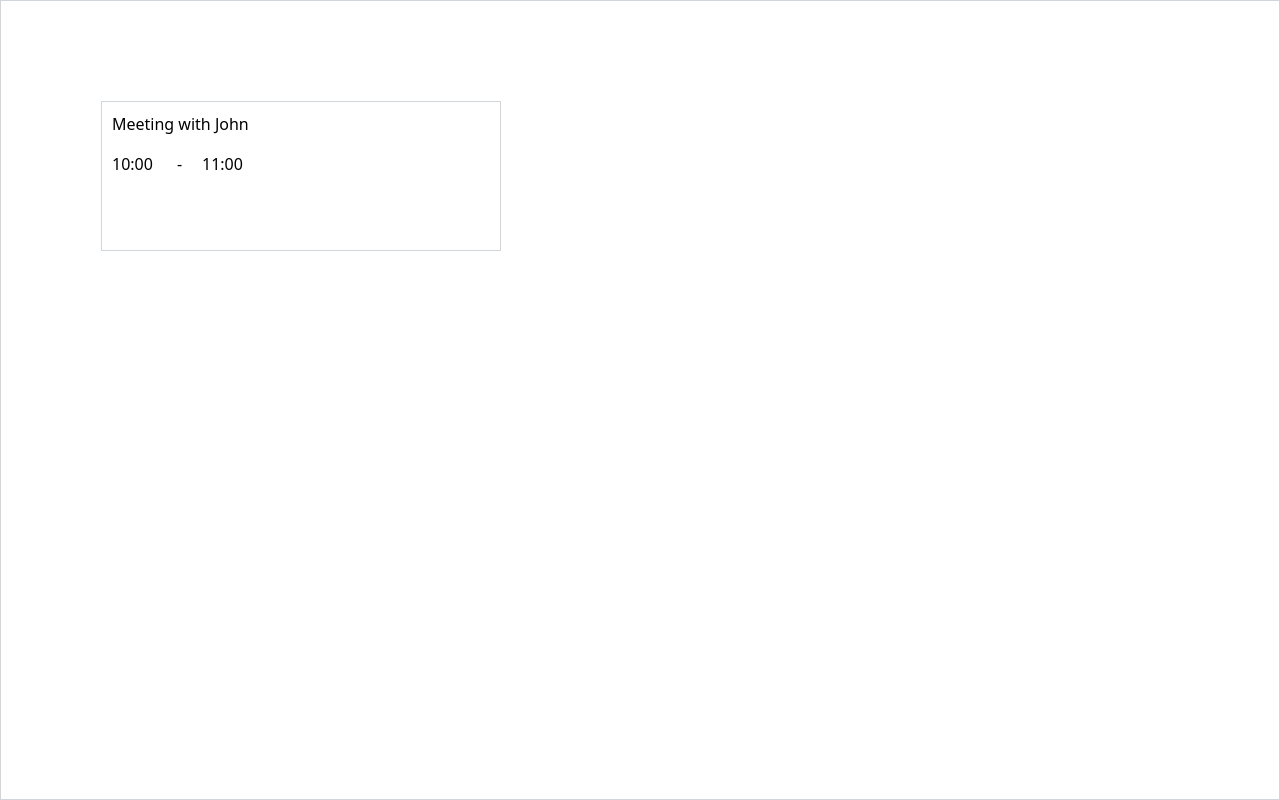
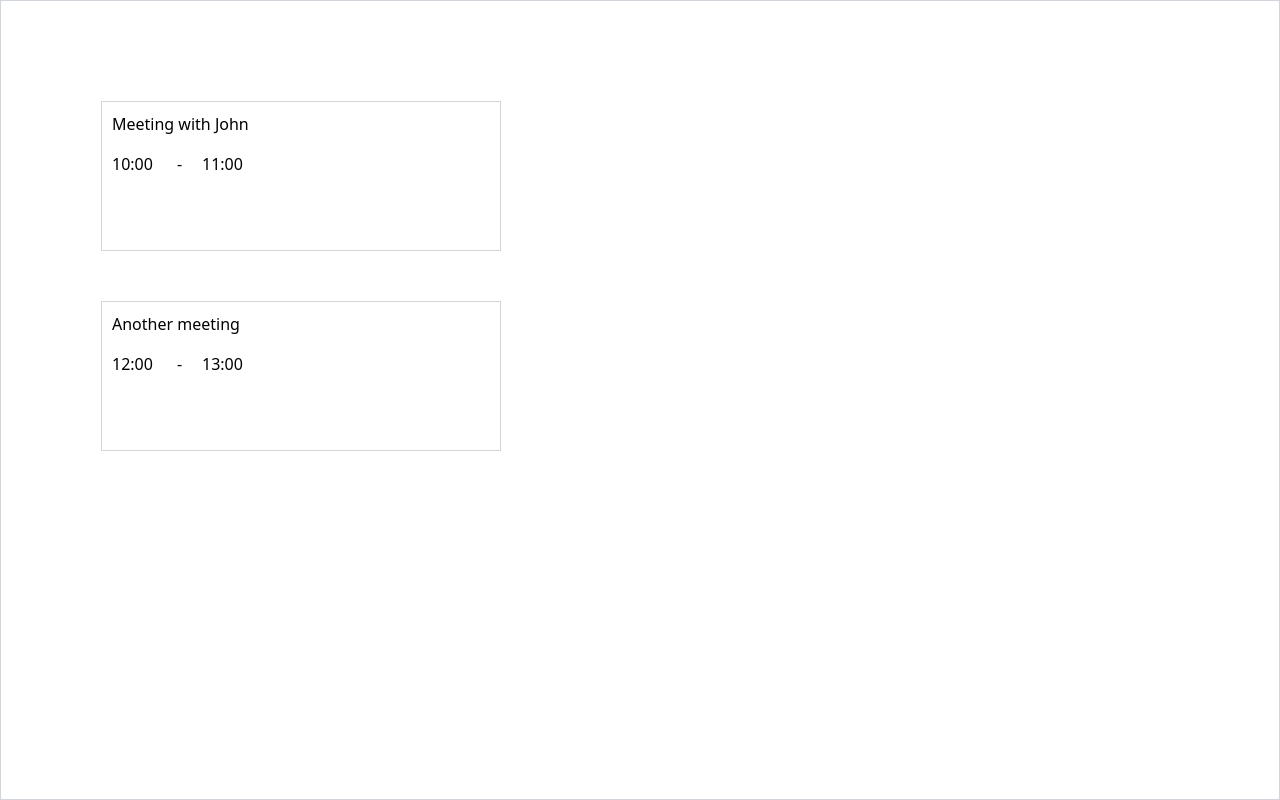
Before and after one commit to paulsonnentag/deck, a React (Vite) app: page / in a window 1280 px wide. Built offline with nearby package versions, Linux system fonts and the light colour scheme.

Commit message:
implement override

```diff
--- a/eslint.config.js
+++ b/eslint.config.js
@@ -24,6 +24,8 @@ export default tseslint.config(
         { allowConstantExport: true },
       ],
       "@typescript-eslint/no-explicit-any": "off",
+      "@typescript-eslint/no-unused-vars": "warn",
+      "no-unused-vars": "warn",
     },
   }
 );
--- a/src/main.tsx
+++ b/src/main.tsx
@@ -1,9 +1,63 @@
 import "./index.css";
 import { createRoot } from "react-dom/client";
 
-const card = {
-  view() {
-    const { width, height, x, y, children } = this as any;
+const OVERRIDES_MAP = Symbol("overrides_map");
+
+const $object = {
+  $override(object: any, props: any) {
+    const self = this as any;
+
+    let overridesMap: Map<Record<string, any>, Record<string, any>>;
+
+    // either use the existing overrides map (we need to be careful to not use an inherited overides map)
+    if (Object.prototype.hasOwnProperty.call(self, OVERRIDES_MAP)) {
+      overridesMap = self[OVERRIDES_MAP];
+
+      // .... or create a new one
+    } else {
+      overridesMap = self[OVERRIDES_MAP] = new Map();
+    }
+
+    let overrideObject: any = overridesMap.get(object);
+    if (!overrideObject) {
+      const protoOverideObject = self[OVERRIDES_MAP]?.get(object);
+      overrideObject = Object.create(protoOverideObject ?? object);
+      overridesMap.set(object, overrideObject as Record<string, any>);
+    }
+
+    Object.assign(overrideObject, props);
+  },
+
+  $resolve(object: any) {
+    const self = this as any;
+
+    const overridesMap: Map<any, any> = self[OVERRIDES_MAP];
+
+    if (overridesMap && overridesMap.has(object)) {
+      return overridesMap.get(object);
+    }
+
+    return object;
+  },
+
+  $extend(
+    props: Record<string, any>,
+    overides: [Record<string, any>, Record<string, any>][] = []
+  ) {
+    const object = Object.assign(Object.create(this), props);
+
+    for (const [o, props] of overides) {
+      object.$override(o, props);
+    }
+
+    return object;
+  },
+};
+
+const card = $object.$extend({
+  $view() {
+    const self = this as any;
+    const { width, height, x, y, children } = self;
 
     const style = {
       width: width !== undefined ? `${width}px` : "100%",
@@ -14,15 +68,21 @@ const card = {
     return (
       <div style={style} className="border border-gray-300 absolute">
         <div className="w-full h-full relative">
-          {children ? children.map((child: any) => child.view()) : null}
+          {children
+            ? children.map((child: any) => {
+                const resolvedChild = self.$resolve(child);
+
+                return resolvedChild.$view();
+              })
+            : null}
         </div>
       </div>
     );
   },
-};
+});
 
-const field = {
-  view() {
+const field = $object.$extend({
+  $view() {
     const self = this as any;
     const { width, x, y, value, readonly } = self;
 
@@ -50,41 +110,87 @@ const field = {
       </div>
     );
   },
-};
+});
 
-const eventTitle = Object.create(field);
-eventTitle.x = 10;
-eventTitle.y = 10;
-eventTitle.value = "Meeting with John";
+// const c = $object.$extend({
+//   value: 100,
+// });
 
-const eventStart = Object.create(field);
-eventStart.x = 10;
-eventStart.y = 50;
-eventStart.value = "10:00";
-eventStart.width = 50;
+// const d = $object.$extend({
+//   value: 100,
+// });
 
-const eventEnd = Object.create(field);
-eventEnd.x = 100;
-eventEnd.y = 50;
-eventEnd.value = "11:00";
-eventEnd.width = 50;
+// const a = $object.$extend({
+//   doubleC() {
+//     return this.$resolve(c).value * 2;
+//   },
+//   halfD() {
+//     return this.$resolve(d).value / 2;
+//   },
+// });
 
-const eventDash = Object.create(field);
-eventDash.x = 75;
-eventDash.y = 50;
-eventDash.readonly = true;
-eventDash.value = "-";
-eventDash.width = 50;
+// const b = a.$extend({}, [
+//   [c, { value: 10 }],
+//   [d, { value: 10 }],
+// ]);
 
-const event = Object.create(card);
-event.width = 400;
-event.height = 150;
-event.x = 100;
-event.y = 100;
-event.children = [eventTitle, eventStart, eventDash, eventEnd];
+// console.log(a.doubleC());
+// console.log(b.doubleC());
 
-const main = Object.create(card);
-main.children = [event];
+// console.log(a.halfD());
+// console.log(b.halfD());
+
+const eventTitle = field.$extend({
+  x: 10,
+  y: 10,
+  value: "Meeting with John",
+});
+
+const eventStart = field.$extend({
+  x: 10,
+  y: 50,
+  value: "10:00",
+  width: 50,
+});
+
+const eventEnd = field.$extend({
+  x: 100,
+  y: 50,
+  value: "11:00",
+  width: 50,
+});
+
+const eventDash = field.$extend({
+  x: 75,
+  y: 50,
+  readonly: true,
+  value: "-",
+  width: 50,
+});
+
+const event = card.$extend({
+  width: 400,
+  height: 150,
+  x: 100,
+  y: 100,
+  children: [eventTitle, eventStart, eventDash, eventEnd],
+});
+
+const event2 = event.$extend(
+  {
+    x: 100,
+    y: 300,
+  },
+  [
+    [eventTitle, { value: "Another meeting" }],
+    [eventStart, { value: "12:00" }],
+    [eventEnd, { value: "13:00" }],
+  ]
+);
+
+const main = card.$extend({
+  children: [event, event2],
+});
 
 const root = createRoot(document.getElementById("root") as HTMLElement);
-root.render(main.view());
+root.render(main.$view());
```
